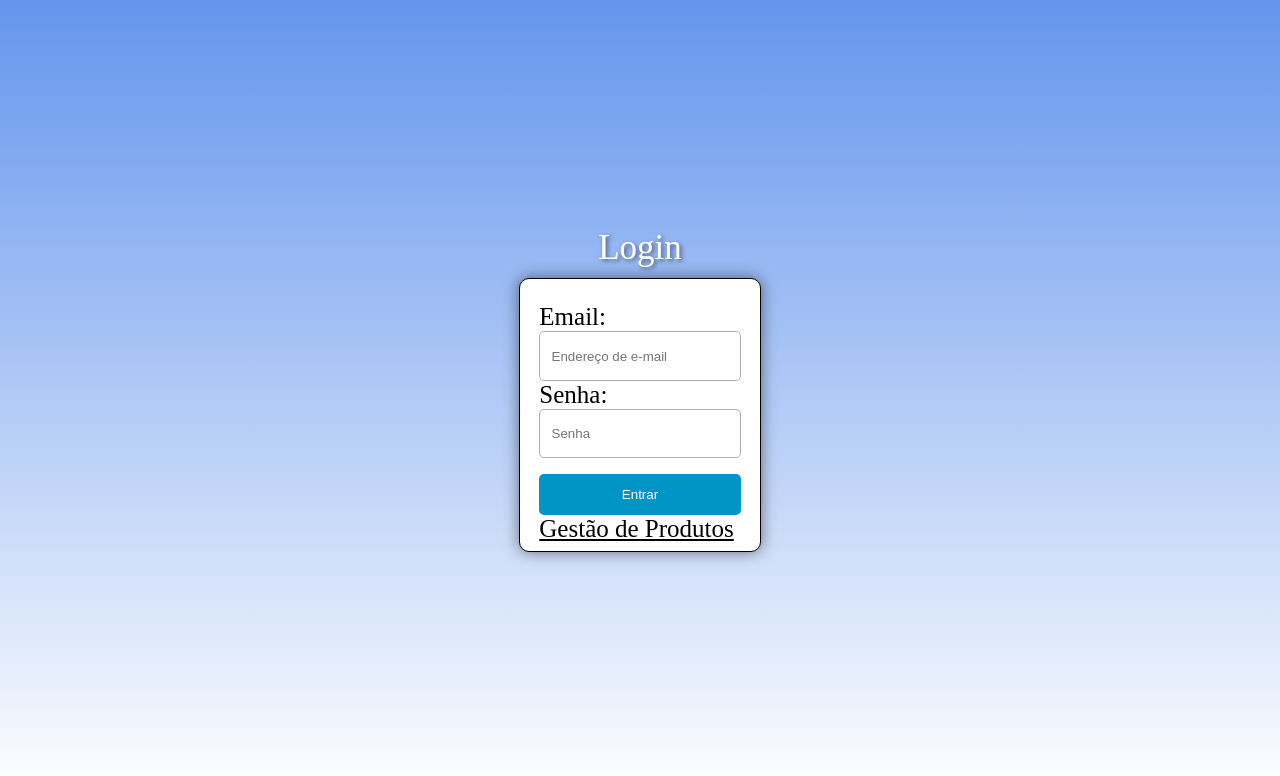
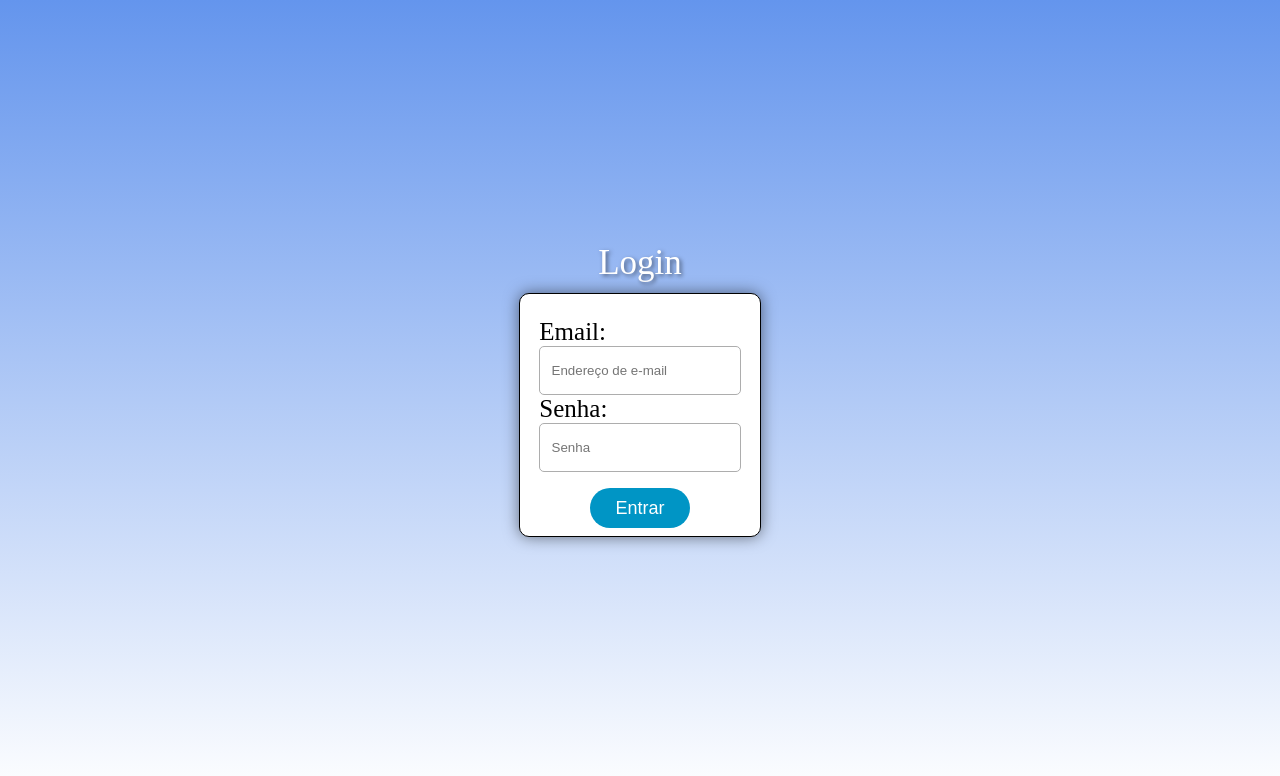
Before and after one commit to Aislann/AlmoxarifadoInteligente, a React (Vite) app: page / in a window 1280 px wide. Shown: the top 776 px of the page. Built offline with nearby package versions, Linux system fonts and the light colour scheme.

Commit message:
Add files via upload

```diff
--- a/src/Login.css
+++ b/src/Login.css
@@ -35,16 +35,12 @@
     cursor: text;
 }
 
-.conteudoLogin button{
-    background-color:#0095C5;
-    border: none;
+.conteudoLogin #BtnInserirItens{
+    margin: auto;
     margin-top: 1rem;
-    padding: 0.8rem;
-    border-radius: 5px;
-    color: white;
+
 }
 
-.conteudoLogin button:hover{
-    cursor: pointer;
-    background-color: #0085b1;
+.link{
+    text-decoration: none;
 }
--- a/src/Login.jsx
+++ b/src/Login.jsx
@@ -15,9 +15,8 @@ const Login = () => {
           <input type="text" id="email" name="email" placeholder='Endereço de e-mail'/>
           <label htmlFor="password">Senha:</label>
           <input type='password' id="password" name="senha" placeholder='Senha' />
-          <button>Entrar</button>
-        <Link to={"/GestaoProdutos"}>
-        Gestão de Produtos
+        <Link className='link' to={"/GestaoProdutos"}>
+        <button id='BtnInserirItens'>Entrar</button>
         </Link>
         </div>
       </div>
```
Also changed, not shown: src/main.css (line endings or trailing spaces).
